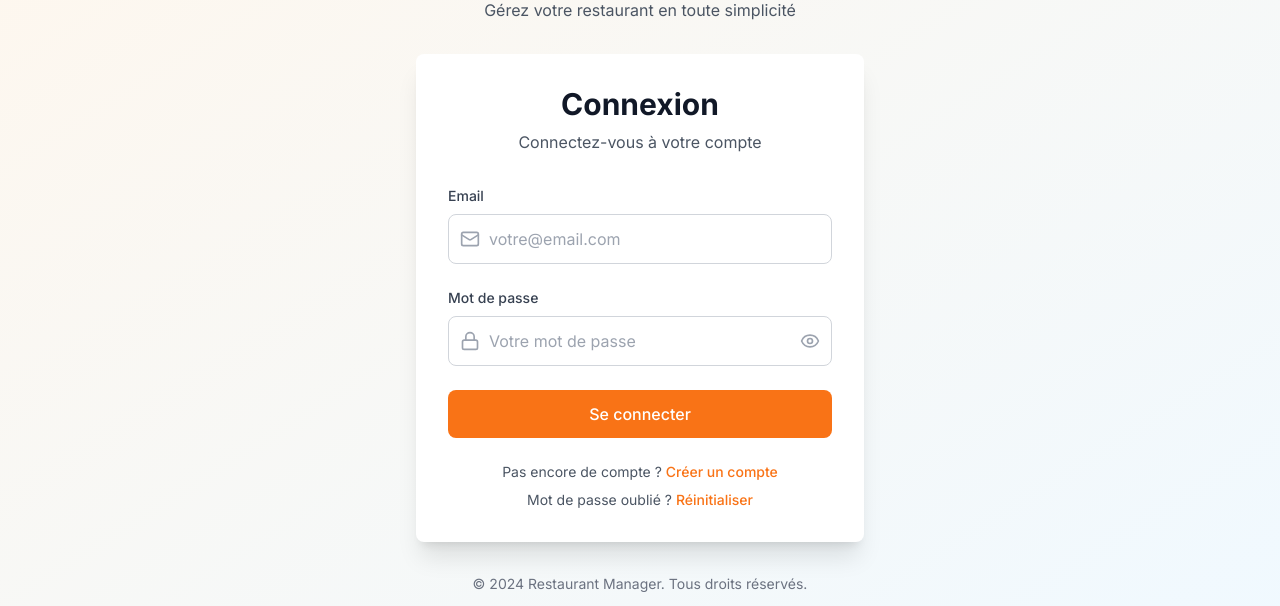
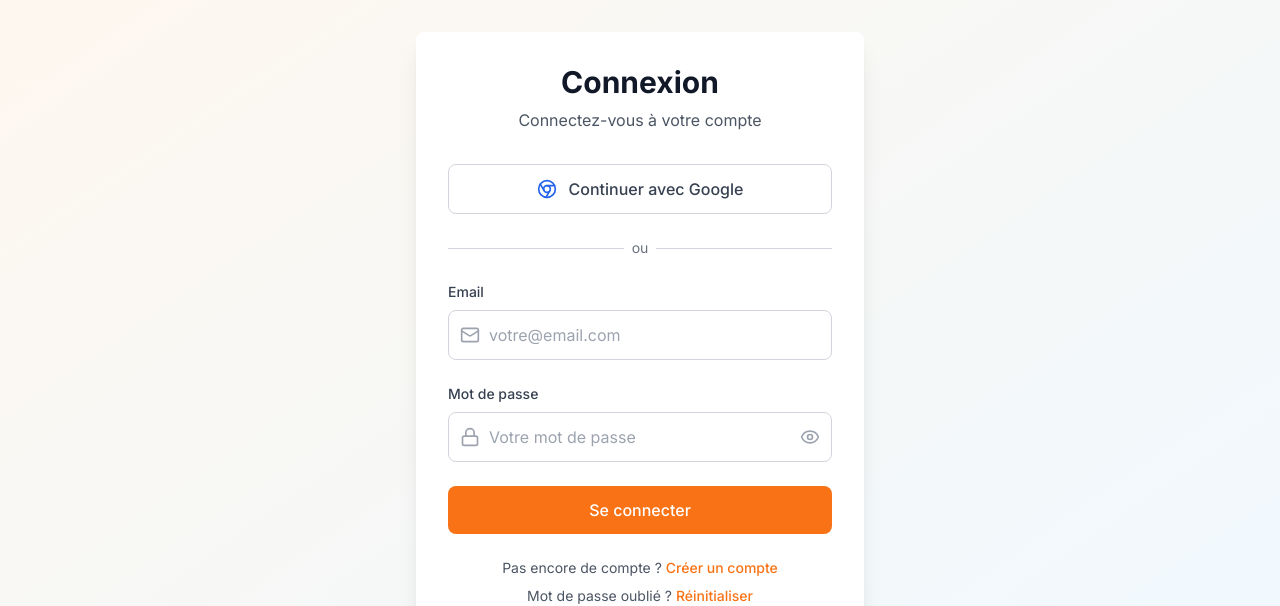
Before and after one commit to EMMADEKO10/restaurant, a Next.js app: page /auth in a window 1280 px wide. Shown: the part 168-774 px from the top of the page. Built offline with nearby package versions, Linux system fonts and the light colour scheme; no server answers.

Commit message:
Build modification des types

```diff
--- a/components/auth/AuthForm.tsx
+++ b/components/auth/AuthForm.tsx
@@ -5,6 +5,7 @@ import { useAuth } from '@/lib/hooks/useAuth';
 import { useToast } from '@/components/ui/toast-provider';
 import { useRouter, usePathname } from 'next/navigation';
 import { Eye, EyeOff, Mail, Lock, User, Loader2 } from 'lucide-react';
+import { GoogleSignInButton } from './GoogleSignInButton';
 
 type AuthMode = 'signin' | 'signup' | 'reset';
 
@@ -117,6 +118,23 @@ export function AuthForm() {
             {mode === 'reset' && 'Entrez votre email pour réinitialiser votre mot de passe'}
           </p>
         </div>
+
+        {/* Bouton Google - seulement pour connexion et inscription */}
+        {mode !== 'reset' && (
+          <div className="mb-6">
+            <GoogleSignInButton mode={mode} />
+            <div className="relative my-6">
+              <div className="absolute inset-0 flex items-center">
+                <div className="w-full border-t border-gray-300 dark:border-gray-600" />
+              </div>
+              <div className="relative flex justify-center text-sm">
+                <span className="px-2 bg-white dark:bg-gray-800 text-gray-500 dark:text-gray-400">
+                  ou
+                </span>
+              </div>
+            </div>
+          </div>
+        )}
 
         <form onSubmit={handleSubmit} className="space-y-6">
           {mode === 'signup' && (
```
